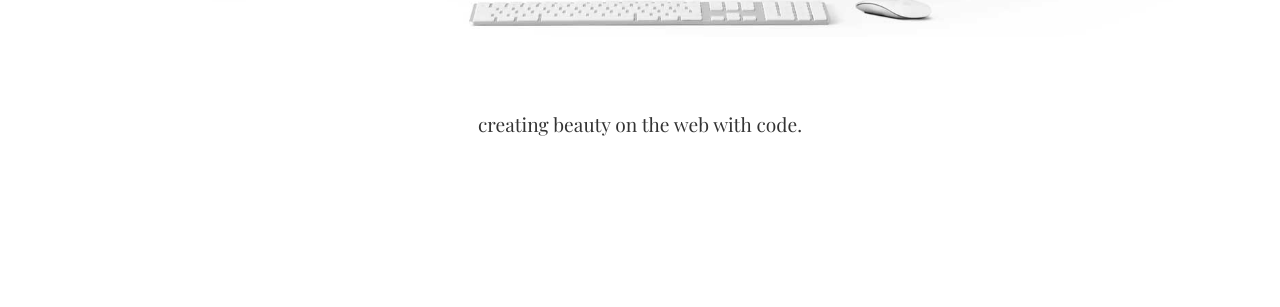
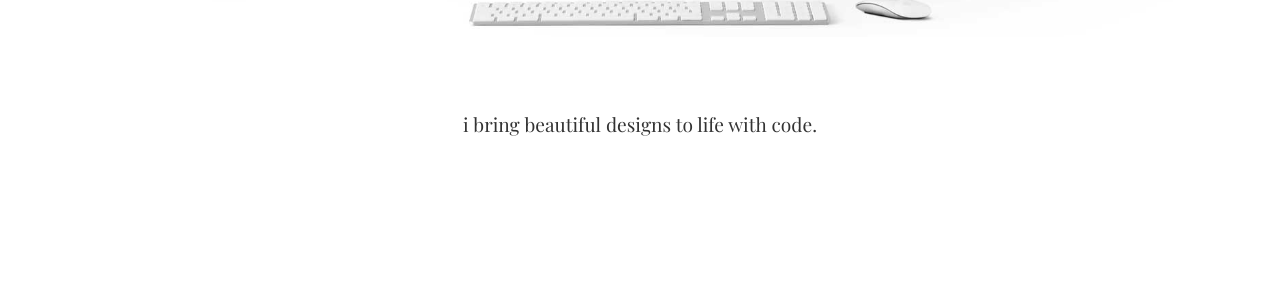
Before and after one commit to skiddhubbard/skiddhubbard.github.io, a Jekyll site: the page built from index.md, in a window 1280 px wide and 900 px high, scrolled down 553 px. Shown: the part 149-456 px from the top of the window. Built offline with Jekyll 4.4.1, drawn with Linux system fonts in a browser that asks for light colours.

Commit message:
changed description

```diff
--- a/_layouts/home.html
+++ b/_layouts/home.html
@@ -26,7 +26,7 @@ layout: default
 
 <section>
   <img id="computer-image" src="/assets/img/computer-image.jpg" alt="computer-image"/>
-  <p id="tagline">creating beauty on the web with code.</p>
+  <p id="tagline">i bring beautiful designs to life with code.</p>
 </section>
 <section>
   <div class="work">
```
